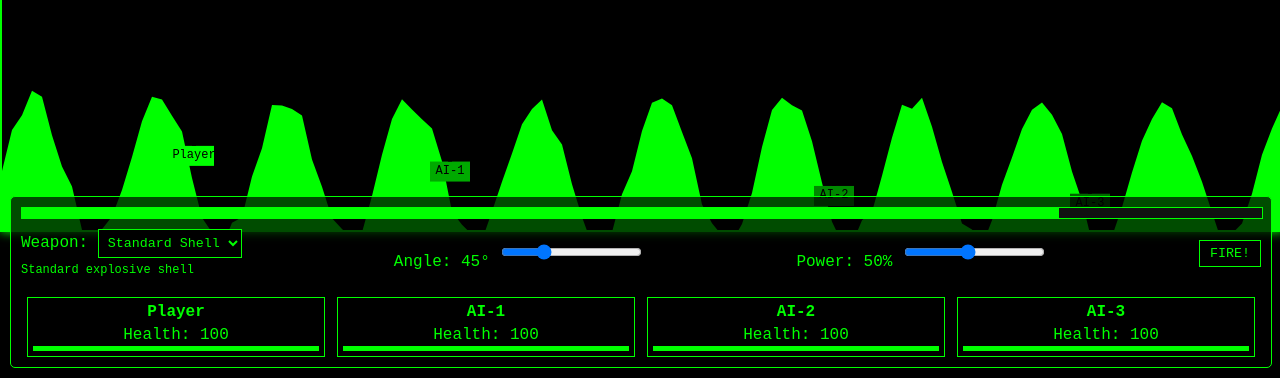
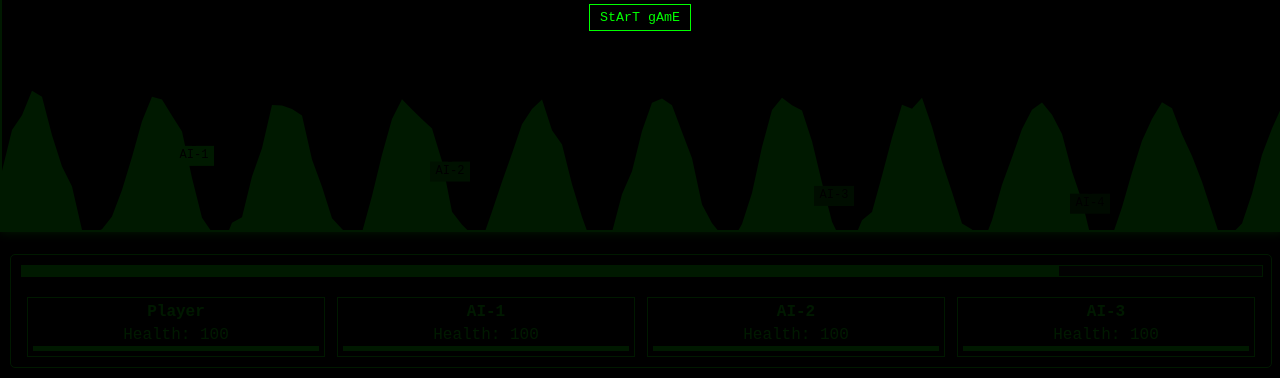
Before and after one commit to seutje/tenk, a website with bundled scripts: page index.html in a window 1280 px wide. Shown: the part 422-800 px from the top of the page. Built offline with nearby package versions, Linux system fonts and the light colour scheme.

Commit message:
Add start screen and demo mode

```diff
--- a/assets/css/styles.css
+++ b/assets/css/styles.css
@@ -125,3 +125,21 @@ input {
     margin-top: 5px;
     color: #00ff00;
 }
+
+#startScreen {
+    position: absolute;
+    top: 0;
+    left: 0;
+    width: 100%;
+    height: 100%;
+    background-color: rgba(0, 0, 0, 0.9);
+    display: flex;
+    flex-direction: column;
+    justify-content: center;
+    align-items: center;
+    z-index: 1000;
+}
+
+#startScreen h1 {
+    margin-bottom: 20px;
+}
--- a/assets/js/game.js
+++ b/assets/js/game.js
@@ -248,20 +248,33 @@ let canvas,
     timer,
     turnInProgress,
     gameOver,
-    aiDecisions;
+    aiDecisions,
+    hasPlayer = true,
+    loopStarted = false,
+    eventsBound = false;
 
-function init() {
+function init(player = true) {
     canvas = document.getElementById("gameCanvas");
     ctx = canvas.getContext("2d");
+    hasPlayer = player;
     projectiles = [];
     explosions = [];
     gameOver = false;
     resize();
     generateTerrain();
-    createTanks();
+    createTanks(player);
     updateUI();
-    bindUI();
-    gameLoop();
+    if (!eventsBound) {
+        bindUI();
+        eventsBound = true;
+    }
+    document.getElementById("controls").style.display = hasPlayer
+        ? "block"
+        : "none";
+    if (!loopStarted) {
+        gameLoop();
+        loopStarted = true;
+    }
     startTurn();
 }
 
@@ -281,14 +294,15 @@ function generateTerrain() {
     }
 }
 
-function createTanks() {
+function createTanks(player = true) {
     tanks = [];
     const positions = [0.15, 0.35, 0.65, 0.85];
     const colors = ["#00ff00", "#00aa00", "#008800", "#006600"];
     for (let i = 0; i < 4; i++) {
+        const isPlayer = player && i === 0;
         tanks.push({
             id: i,
-            name: i ? `AI-${i}` : "Player",
+            name: isPlayer ? "Player" : `AI-${player ? i : i + 1}`,
             x: canvas.width * positions[i],
             y: 0,
             width: TANK_WIDTH,
@@ -297,9 +311,9 @@ function createTanks() {
             maxHealth: 100,
             alive: true,
             color: colors[i],
-            ai: !!i,
+            ai: !isPlayer,
             sensors: { front: 0, back: 0, enemy: 0 },
-            aiNet: i
+            aiNet: !isPlayer
                 ? trainedNet
                     ? JSON.parse(JSON.stringify(trainedNet))
                     : createRandomNet()
@@ -357,14 +371,15 @@ function startTurn() {
             (timer / TURN_TIME) * 100 + "%";
         if (timer <= 0) {
             clearInterval(interval);
-            tanks[0].alive ? playerFire() : processAITurn();
+            hasPlayer && tanks[0].alive ? playerFire() : processAITurn();
         }
     }, 100);
-    tanks.slice(1).forEach((t, i) => t.alive && makeAIDecision(i + 1));
+    const startIdx = hasPlayer ? 1 : 0;
+    tanks.slice(startIdx).forEach((t, i) => t.alive && makeAIDecision(startIdx + i));
 }
 
 function playerFire() {
-    if (turnInProgress || !tanks[0].alive) return;
+    if (!hasPlayer || turnInProgress || !tanks[0].alive) return;
     const w = document.getElementById("weaponSelect").value;
     const a = +document.getElementById("angleSlider").value;
     const p = +document.getElementById("powerSlider").value / 100;
@@ -558,6 +573,12 @@ function showMessage(msg) {
     setTimeout(() => (box.style.display = "none"), 3000);
 }
 
+function startGame() {
+    const screen = document.getElementById("startScreen");
+    if (screen) screen.style.display = "none";
+    init(true);
+}
+
 function updateUI() {
     tanks.forEach((t) => {
         const prefix = t.id === 0 ? "player" : `ai${t.id}`;
@@ -629,8 +650,10 @@ if (typeof module !== 'undefined') {
 } else {
     window.onload = () => {
         loadTrainedNet().then(() => {
-            init();
+            init(false);
             startBackgroundTraining();
+            const btn = document.getElementById("startButton");
+            if (btn) btn.addEventListener("click", startGame);
         });
     };
 }
--- a/index.html
+++ b/index.html
@@ -7,6 +7,10 @@
         <link rel="stylesheet" href="assets/css/styles.css" />
     </head>
     <body>
+        <div id="startScreen">
+            <h1>TeNk!</h1>
+            <button id="startButton">StArT gAmE</button>
+        </div>
         <div id="gameContainer">
             <canvas id="gameCanvas"></canvas>
             <div id="ui">
```
